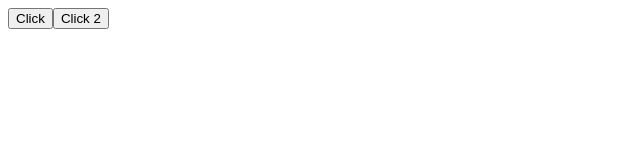
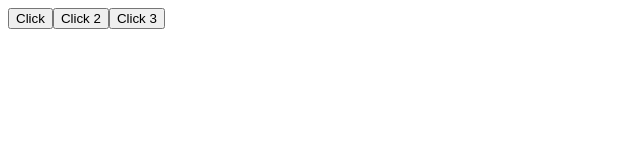
Before and after one commit to rodolphoreis/next, a Next.js app: page /basicos/botao in a window 1280 px wide. Shown: the top 160 px of the page, without its empty margins (0-640 px from the left). Built offline with nearby package versions, Linux system fonts and the light colour scheme.

Commit message:
feat: add new button

```diff
--- a/src/pages/basicos/botao.jsx
+++ b/src/pages/basicos/botao.jsx
@@ -11,6 +11,13 @@ const botao = () => {
     <div>
       <button onClick={Acao}>Click</button>
       <button onClick={Acao2}>Click 2</button>
+      <button
+        onClick={function () {
+          console.log("botao 3");
+        }}
+      >
+        Click 3
+      </button>
     </div>
   );
 };
```
